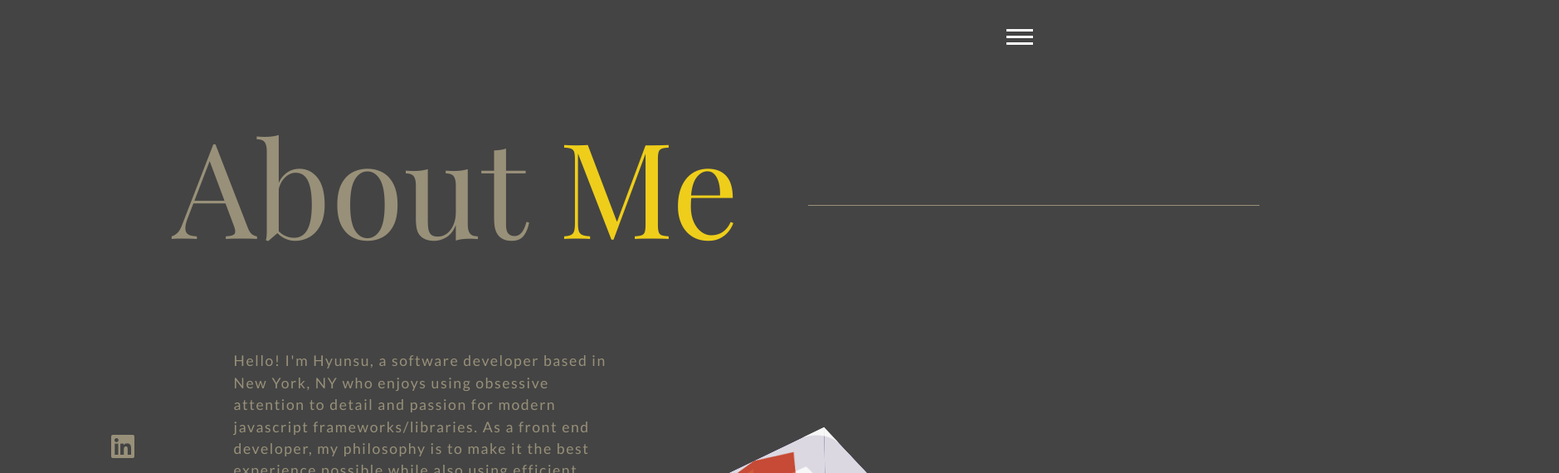
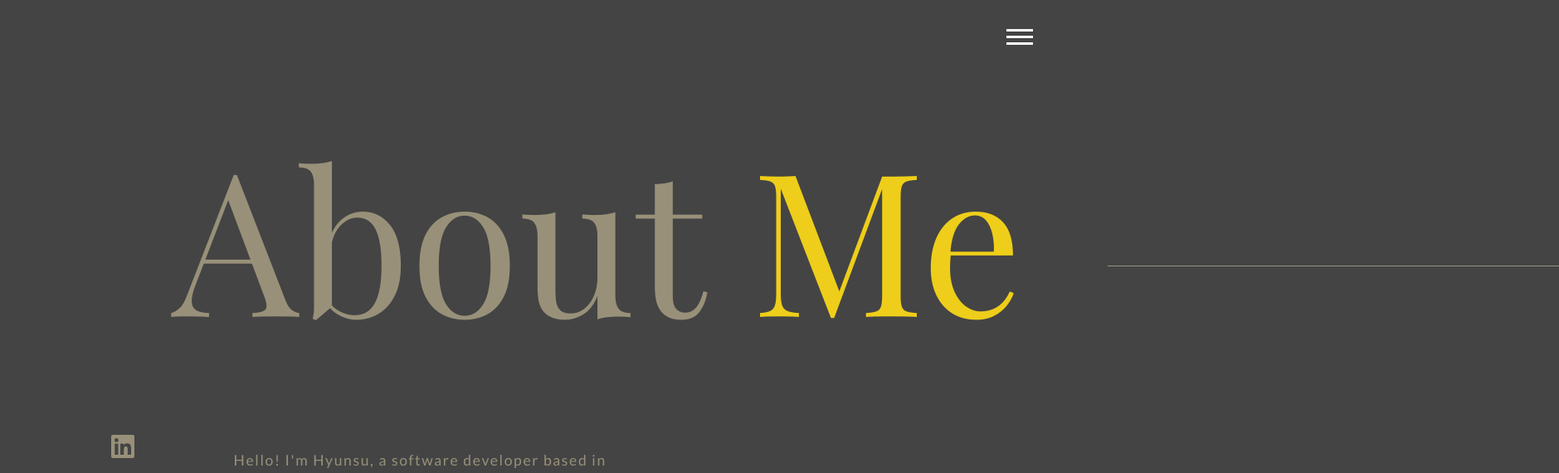
Before and after one commit to sooster910/portfolio, a website: page dist/about.html in a window 1280 px wide. Shown: the top 570 px of the page at 83% size, 1879 px wide, since content can reach past the window. Drawn offline with nearby package versions, Linux system fonts and the light colour scheme; files that its build step writes are made by us from their sources.

Commit message:
adjust font size

```diff
--- a/scss/base/_typography.scss
+++ b/scss/base/_typography.scss
@@ -7,7 +7,7 @@ h3 {
   &.lg-heading {
     padding-left: 80px;
     padding-right: 80px;
-    font-size: 10rem;
+    font-size: 15rem;
     font-family: $font-Playfair;
     padding-bottom: 5rem;
     position: relative;
```
